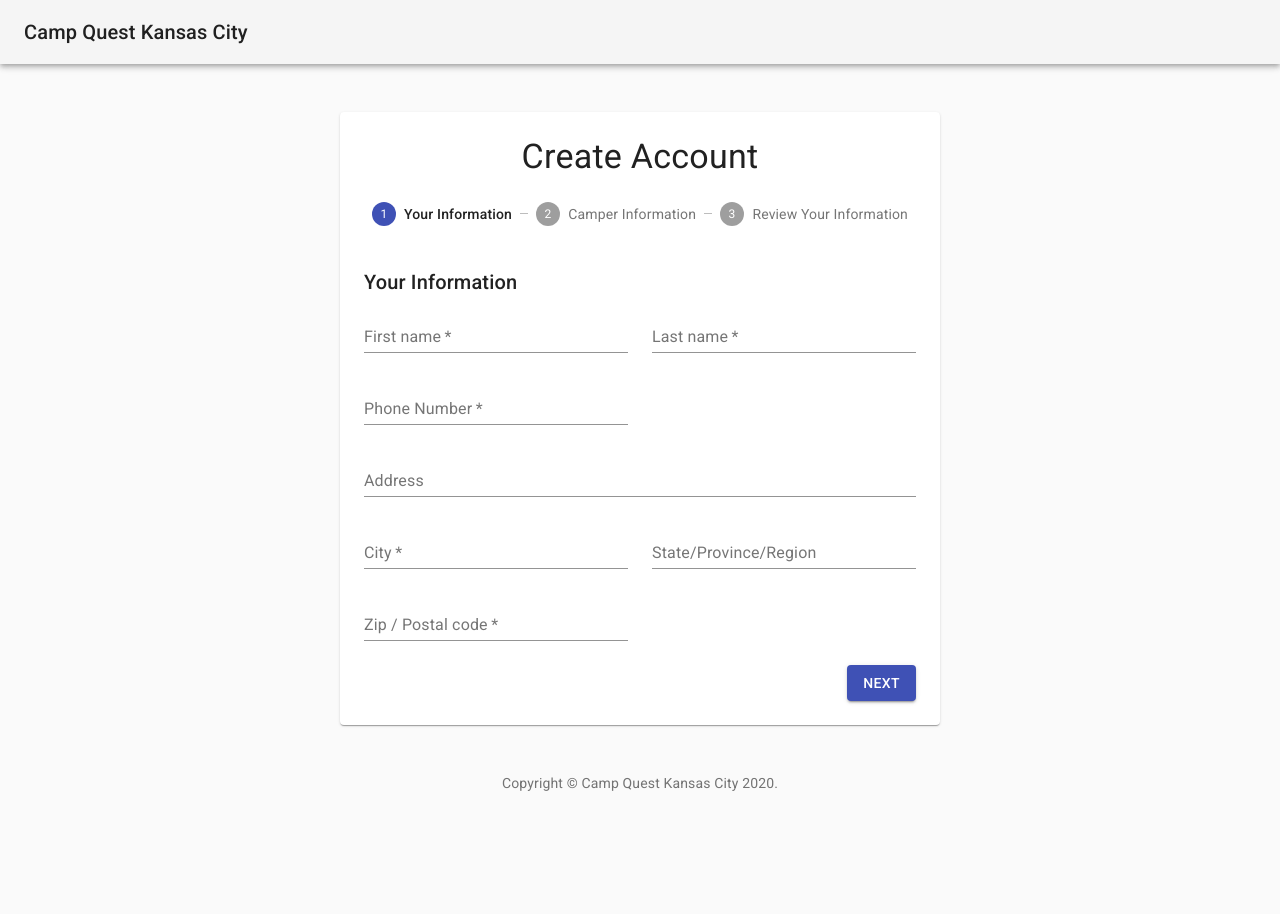
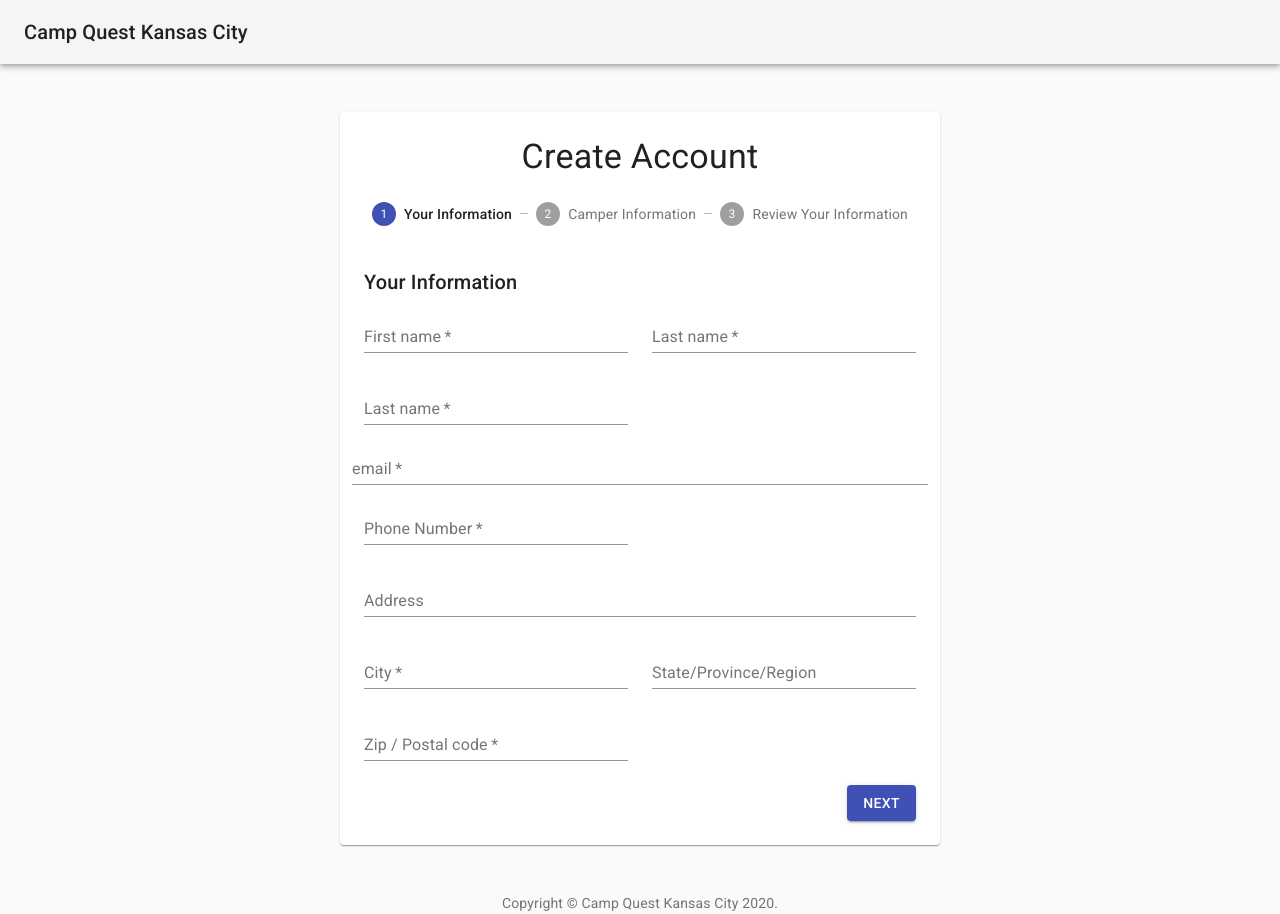
Before and after one commit to DesignerJennifer/therealHappyCampers, a React (Create React App) app in the folder client/: page /CreateAccount in a window 1280 px wide. Before the commit the page ends 800 px from the top, so only its background shows below. Built offline with nearby package versions, Linux system fonts and the light colour scheme.

Commit message:
made changes to sign up form

```diff
--- a/client/src/pages/SignUpForm.js
+++ b/client/src/pages/SignUpForm.js
@@ -2,7 +2,7 @@
 import Grid from '@material-ui/core/Grid';
 import Typography from '@material-ui/core/Typography';
 import TextField from '@material-ui/core/TextField';
-import registration from "../Utils/registration"
+import signup from "../Utils/signup.json"
 
 
 export default function SignUpForm() {
@@ -10,42 +10,73 @@
         <React.Fragment>
             <Typography variant="h6" gutterBottom>
                 Your Information
-      </Typography>
+            </Typography>
+
             <Grid container spacing={3}>
                 <Grid item xs={12} sm={6}>
+
+                    {/* Garudian First Name */}
                     <TextField
                         required
-                        id={registration.firstName}
+                        id={signup.firstName}
                         name="firstName"
                         label="First name"
                         fullWidth
                         autoComplete="fname"
                     />
                 </Grid>
+
+                {/* Gaurdian Last Name */}
                 <Grid item xs={12} sm={6}>
                     <TextField
                         required
-                        id={registration.lastName}
+                        id={signup.lastName}
                         name="lastName"
                         label="Last name"
                         fullWidth
                         autoComplete="lname"
                     />
                 </Grid>
+
+                {/* Username */}
+                <Grid item xs={12} sm={6}>
+                    <TextField
+                        required
+                        id={signup.userName}
+                        name="lastName"
+                        label="Last name"
+                        fullWidth
+                        autoComplete="lname"
+                    />
+                </Grid>
+
+                {/* email */}
+                <TextField
+                    required
+                    id="email"
+                    name={signup.email}
+                    label="email"
+                    fullWidth
+                    autoComplete="email"
+                />
+
+
+                {/* phone number */}
                 <Grid item xs={12} sm={6}>
                     <TextField
                         required
                         id="phoneNumber"
-                        name={registration.phoneNumber}
+                        name={signup.phoneNumber}
                         label="Phone Number"
                         fullWidth
                         autoComplete="Phone Number"
                     />
                 </Grid>
+
                 <Grid item xs={12}>
                     <TextField
                         id="address"
-                        name={registration.address}
+                        name={signup.address}
                         label="Address"
                         fullWidth
                         autoComplete="Address"
@@ -55,7 +86,7 @@
                     <TextField
                         required
                         id="city"
-                        name={registration.city}
+                        name={signup.city}
                         label="City"
                         fullWidth
                         autoComplete="City"
@@ -68,7 +99,7 @@
                     <TextField
                         required
                         id="zip"
-                        name={registration.zip}
+                        name={signup.zip}
                         label="Zip / Postal code"
                         fullWidth
                         autoComplete="billing postal-code"
```
